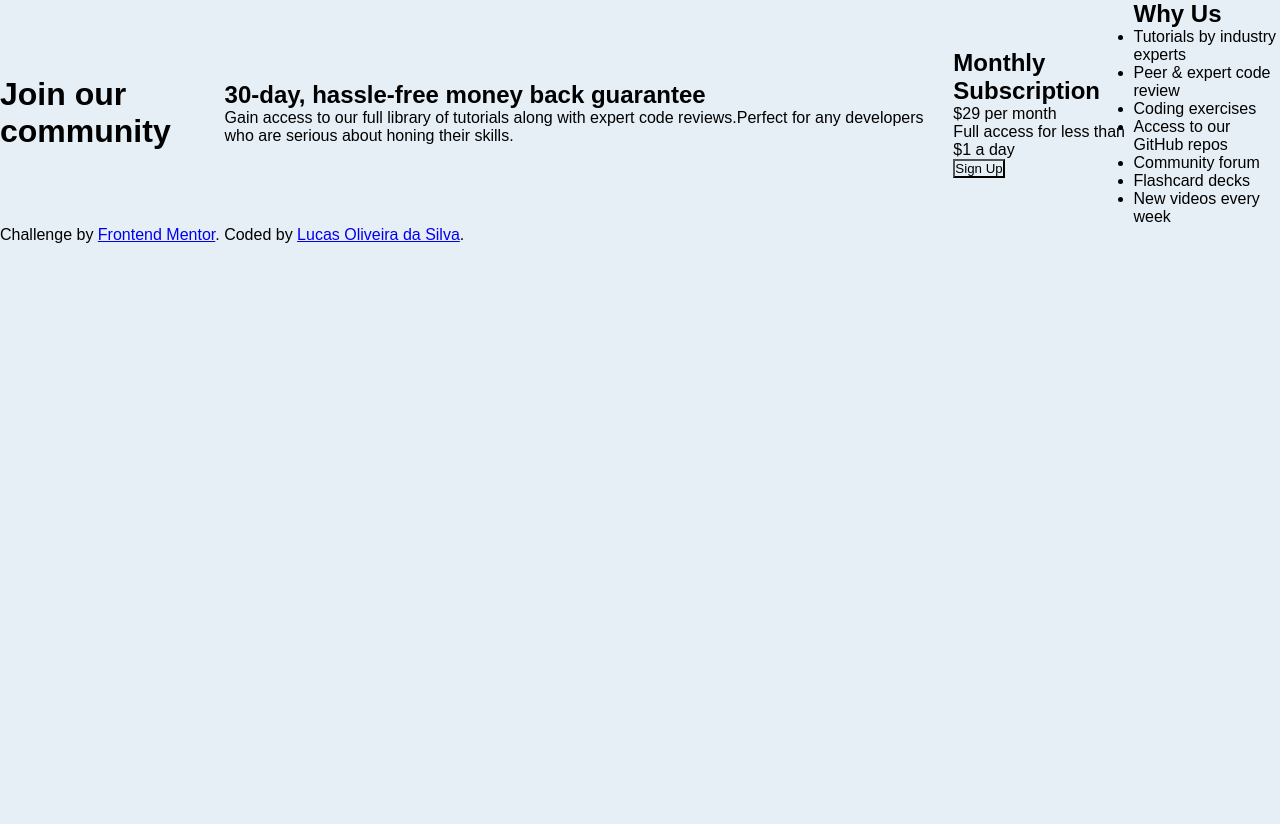
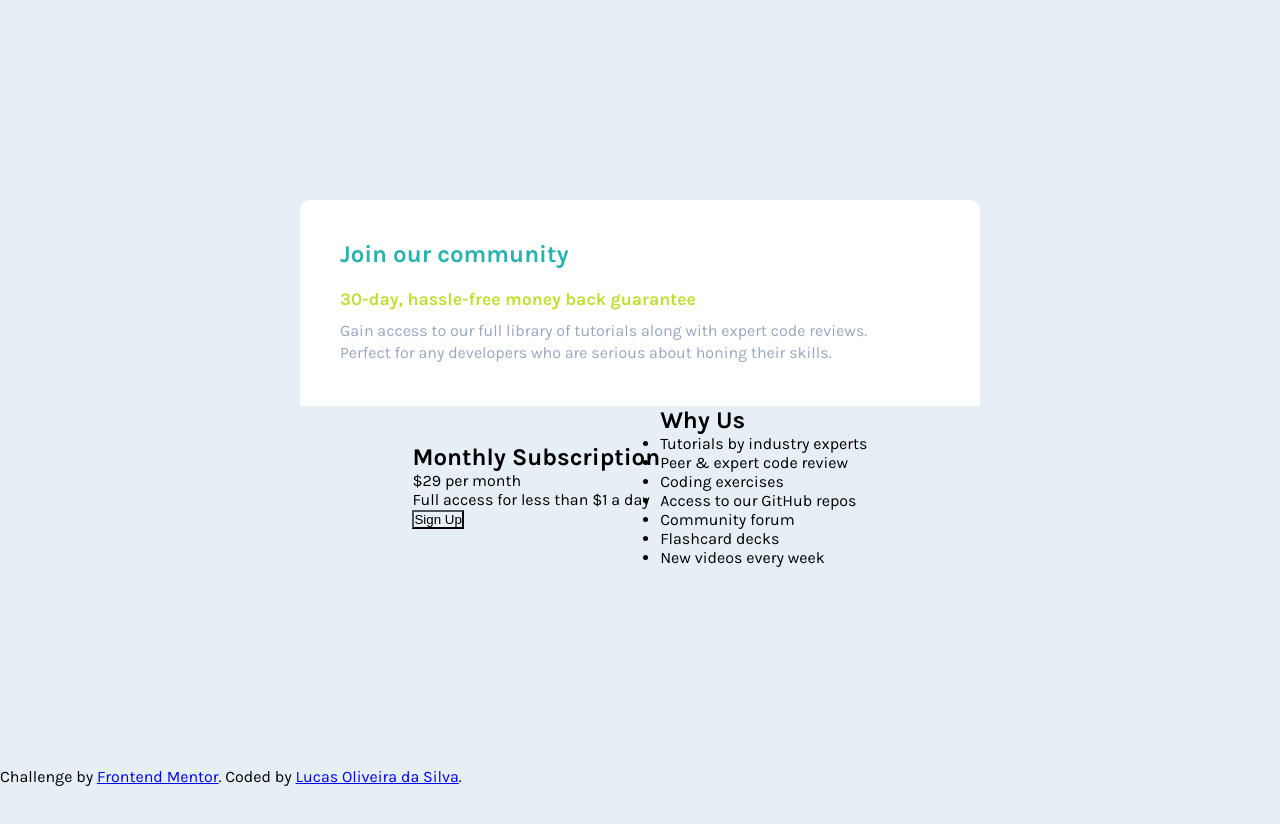
Before and after one commit to LuolBR/Frontendmentor---Single-Grid-Component, a plain HTML site: page single-price-grid-component-master/index.html in a window 1280 px wide. Before the commit the page ends 800 px from the top, so only its background shows below. Drawn offline with Linux system fonts and the light colour scheme; a web font is replaced by a local one.

Commit message:
Add files via upload

```diff
--- a/single-price-grid-component-master/index.html
+++ b/single-price-grid-component-master/index.html
@@ -4,6 +4,8 @@
     <meta charset="UTF-8">
     <meta name="viewport" content="width=device-width, initial-scale=1.0"> <!-- displays site properly based on user's device -->
     <link rel="icon" type="image/png" sizes="32x32" href="./images/favicon-32x32.png">
+    <link rel="preconnect" href="https://fonts.gstatic.com">
+    <link href="https://fonts.googleapis.com/css2?family=Karla:wght@400;700&display=swap" rel="stylesheet">
     <link rel="stylesheet" type="text/css" href="./style/style.css"/>
 
     <title>Frontend Mentor | Single Price Grid Component</title>
@@ -11,13 +13,18 @@
 
   <body>
     <main>
-      <h1>Join our community</h1>
-      <section>
-        <h2>30-day, hassle-free money back guarantee</h2>
-        <p>Gain access to our full library of tutorials along with expert code reviews.Perfect for any developers who are serious about honing their skills.</p>
+      <section class="first-section">
+        <h1>Join our community</h1>
+        <article>
+          <h2>30-day, hassle-free money back guarantee</h2>
+          <ul>
+            <li>Gain access to our full library of tutorials along with expert code reviews.</li>
+            <li>Perfect for any developers who are serious about honing their skills.</li>
+          </ul>
+        </article>
       </section>
 
-      <section>
+      <section class="second-section">
       <h2>Monthly Subscription</h2>
       <div class="per-month"><p><span>&dollar;29</span> per month</p></div>
       <p>Full access for less than &dollar;1 a day</p>
@@ -25,7 +32,7 @@
       <input type="submit" value="Sign Up">
       </section>
 
-      <section>
+      <section class="third-section">
         <h2>Why Us</h2>
         <ul>
           <li>Tutorials by industry experts</li>
--- a/single-price-grid-component-master/style/style.scss
+++ b/single-price-grid-component-master/style/style.scss
@@ -1,26 +1,36 @@
 $primaryOne: hsl(179, 62%, 43%);
 $primaryTwo: hsl(71, 73%, 54%);
-$background: #e6eff6;
+$primaryThree: hsl(179, 47%, 52);
+$mainBackground: hsl(204, 43%, 93%);
+$firstSectionBackground: white;
+$fontColor: hsl(218, 22%, 67%);
 
 @mixin reset() {
     margin: 0;
     padding: 0;
 }
 
-@mixin flexCenter() {
+@mixin flexCenter($direction, $wrap) {
     display: flex;
     justify-content: center;
     align-items: center;
+    flex-flow: $direction $wrap;
 }
 
-@font-face {
-    font-family: 'Karla';
-    src: local(Karla), url(https://fonts.google.com/specimen/Karla);
+@mixin firstSectionDesign() {
+    background-color: white;
+    padding: 20px 1px 1px 20px;
+
 }
+
+//@font-face {
+    //font-family: 'Karla';
+   // src: local(Karla), url(https://fonts.googleapis.com/css2?family=Karla:wght@400;700&display=swap);
+//}
 
 * {
     @include reset();
-    background-color: $background;
+    background-color: $mainBackground;
 }
 
 body {
@@ -30,5 +40,45 @@ body {
 }
 
 main {
-   @include flexCenter();
+    max-width: 1440px;
+    margin: 200px 300px;
+    @include flexCenter(row, wrap);
+
+    // background-color: yellow;
+
 }
+
+.first-section {
+    @include firstSectionDesign();
+    width: 100%;
+    border-radius: 10px 10px 0 0;
+
+    h1 {
+        @include firstSectionDesign();
+        color: $primaryOne;
+
+    }
+
+    article {
+        background-color: $firstSectionBackground;
+        margin: 0;
+
+        h2 {
+            @include firstSectionDesign();
+            color: $primaryTwo;
+            font-size: 1.1em;
+        }
+
+        ul {
+            background-color: $firstSectionBackground;
+            list-style-type: none;
+            padding: 10px 20px 40px 20px;
+
+            li {
+                background-color: $firstSectionBackground;
+                color: $fontColor;
+                line-height: 1.4em;
+            }
+        }
+    }
+}
```
Also changed, not shown: single-price-grid-component-master/style/style.css, 1 other file.
